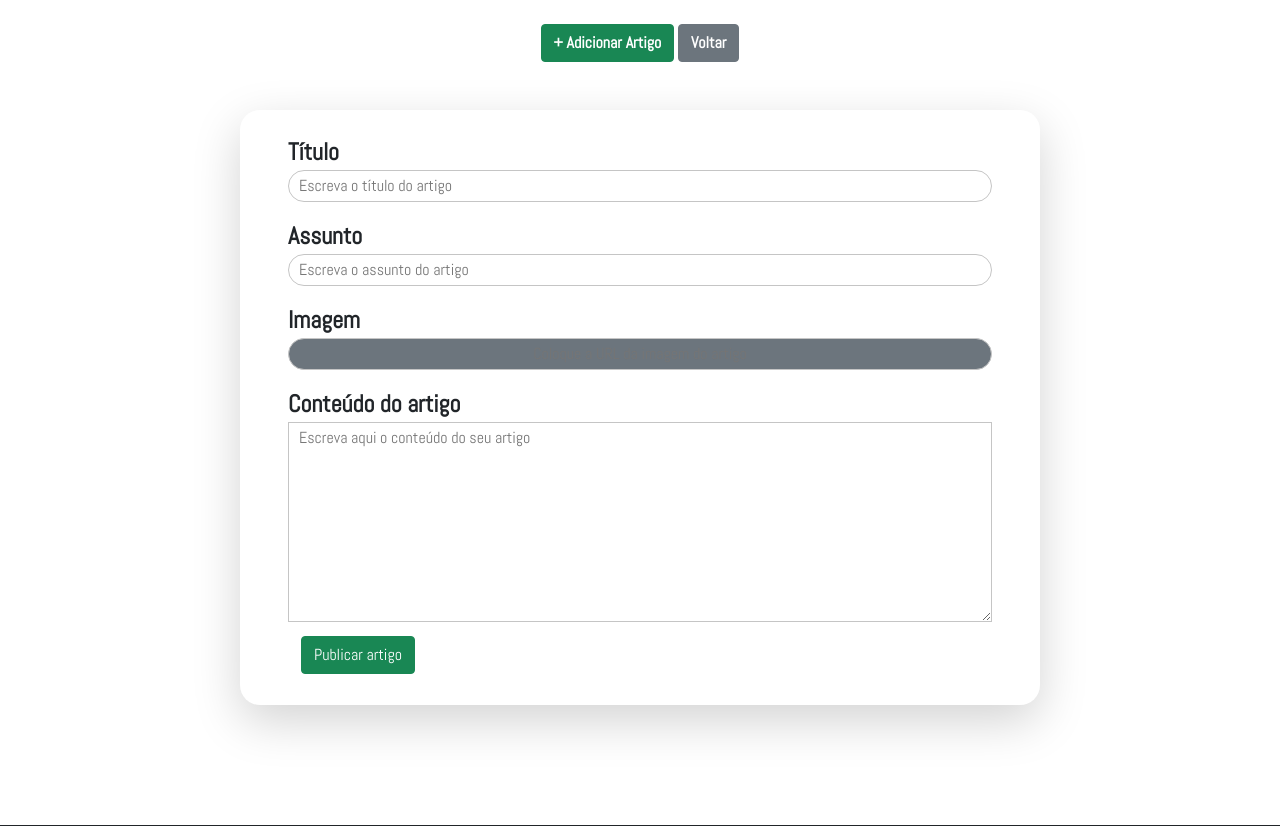
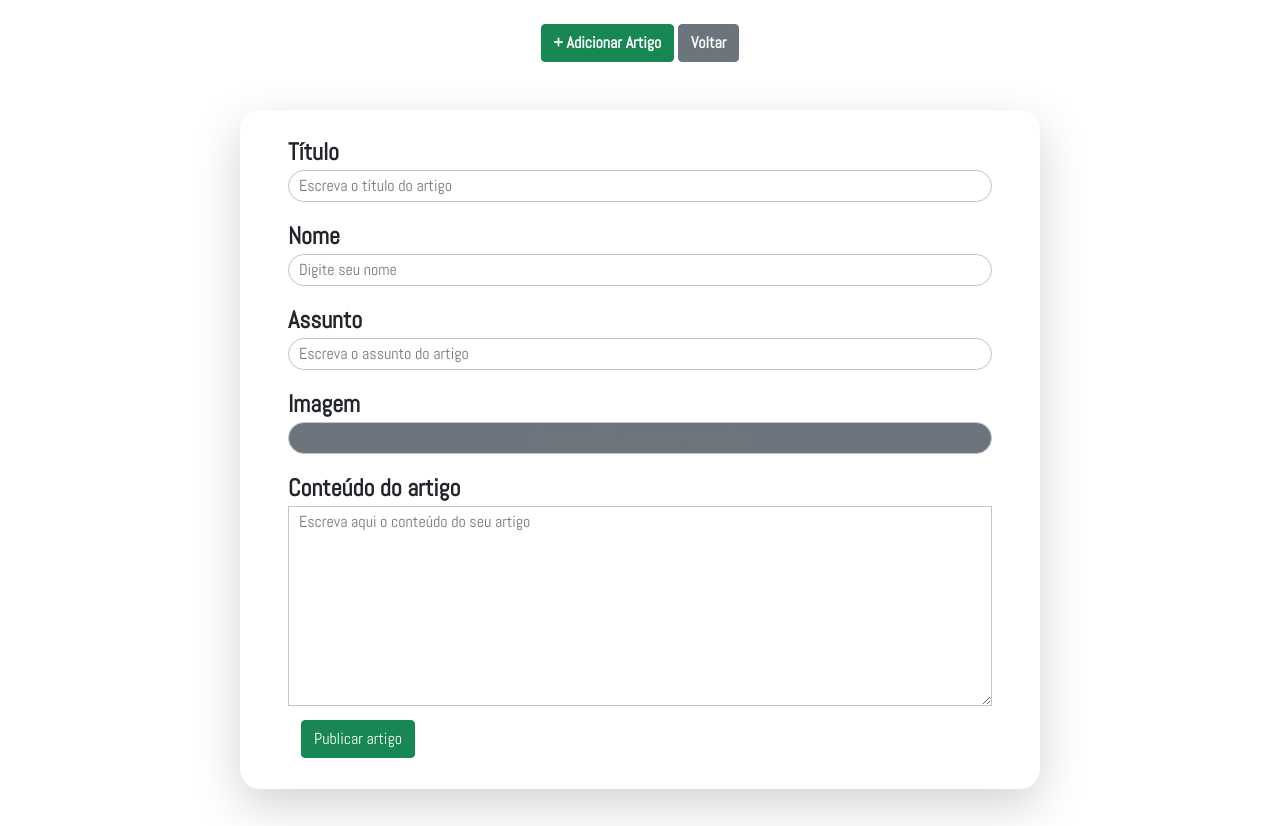
Before and after one commit to igorprati/projeto_CRUD_Flask, a Flask app: page /update/1 in a window 1280 px wide. Shown: the part 609-1435 px from the top of the page. Run offline with Flask 2, Linux system fonts and the light colour scheme; data that the repository does not hold is empty; some libraries are stand-ins or nearby versions.

Commit message:
Update update.html

```diff
--- a/templates/update.html
+++ b/templates/update.html
@@ -93,6 +93,10 @@
                             <label class="d-block fs-4 fw-bold" for="titulo">Título</label>
                             <input class="w-100" type="text" id="titulo" name="titulo" placeholder="Escreva o título do artigo" value="{{ post.titulo }}">
                         </div>
+                        <div class="nome">
+                          <label class="d-block fs-4 fw-bold mt-3" for="nome">Nome</label>
+                          <input class="w-100" type="text" id="nome" name="nome" placeholder="Digite seu nome" value="{{ post.nome }}">
+                        </div>
                         <div class="assunto">
                             <label class="d-block fs-4 fw-bold mt-3" for="assunto">Assunto</label>
                             <input class="w-100" type="text" id="assunto" name="assunto" placeholder="Escreva o assunto do artigo" value='{{ post.assunto }}'>
```
